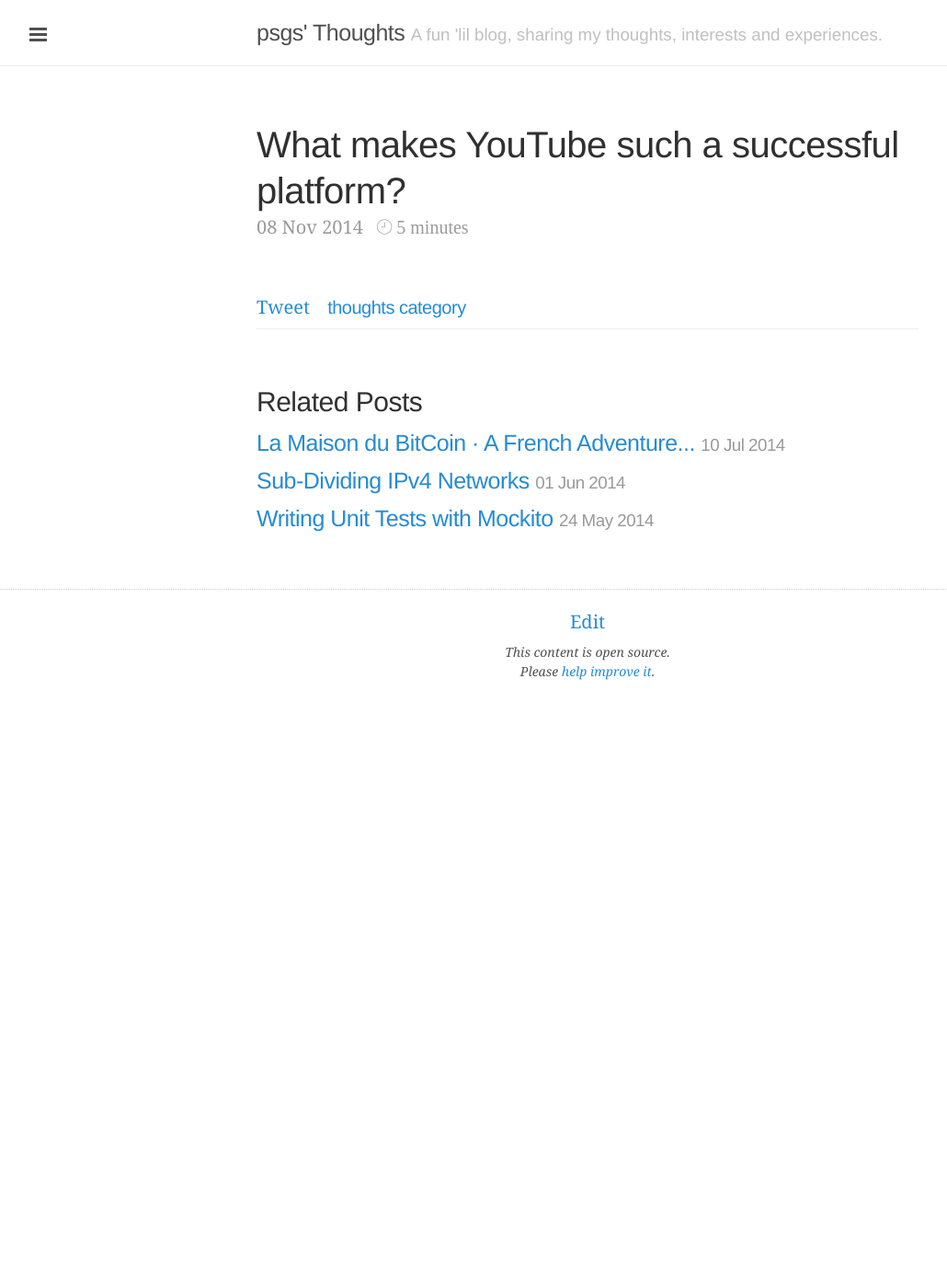
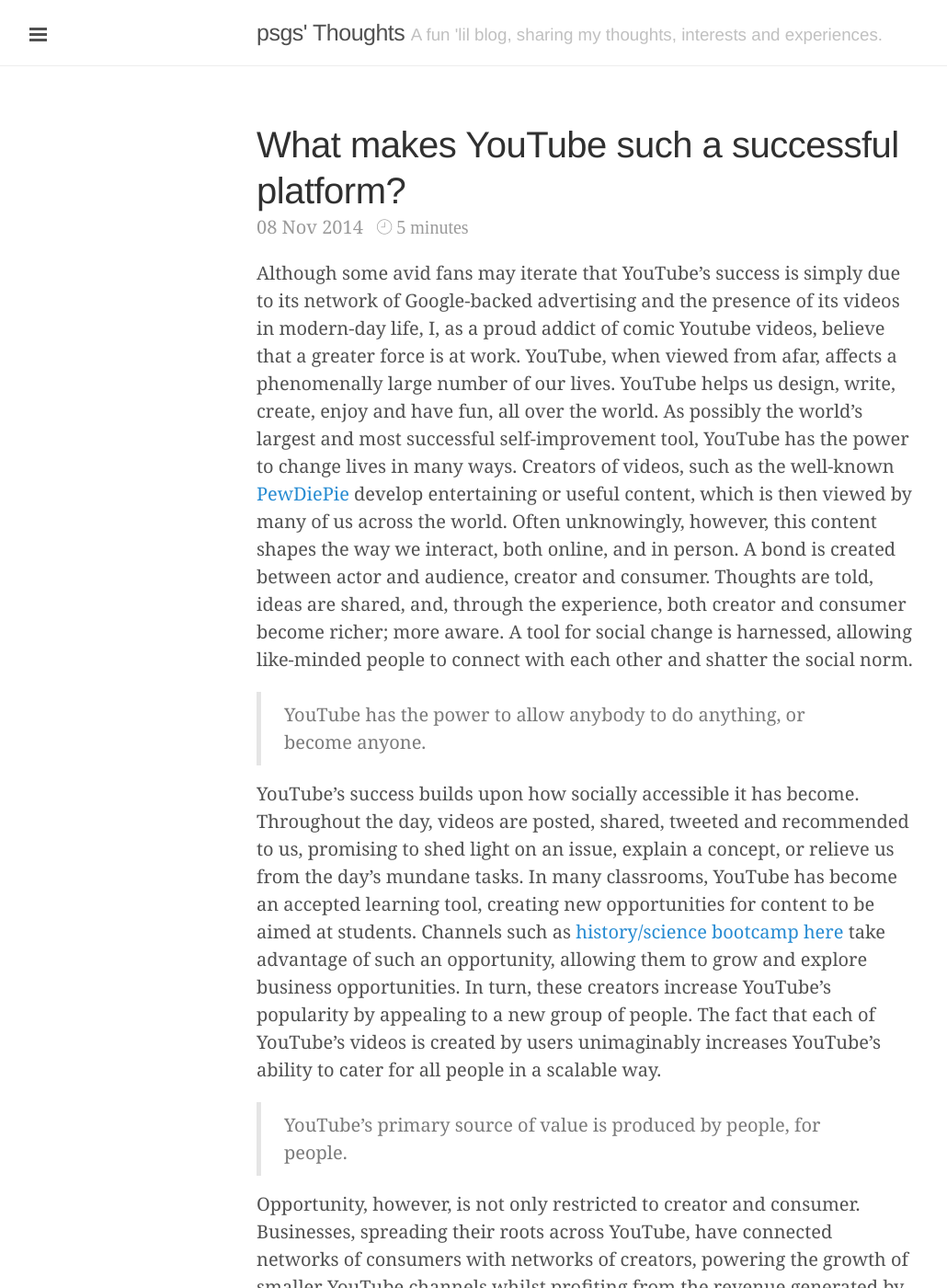
Before and after one commit to fpigerre/blog, a Jekyll site: the page built from _posts/2014-11-08-why-is-youtube-so-successful.md, in a window 1280 px wide and 1400 px high. Shown: the whole window at 92% size, without its empty margins (1-1031 px from the left). Built offline with Jekyll 4.4.1, drawn with Linux system fonts in a browser that asks for light colours; nearby versions of some CDN libraries; some web fonts are replaced; comment, search, counter and statistics services are not loaded; some of the changed text lies outside the part shown.

Commit message:
Add why-is-youtube-so-successful.md
Add 2014-11-08-why-is-youtube-so-successful.md. This commit relates to
issue #7.

```diff
--- a/_posts/2014-11-08-why-is-youtube-so-successful.md
+++ b/_posts/2014-11-08-why-is-youtube-so-successful.md
@@ -15,3 +15,27 @@
 reading-time: 5 minutes
 title: What makes YouTube such a successful platform?
 ---
+
+Although some avid fans may iterate that YouTube's success is simply due to its network of Google-backed advertising and the presence of its videos in modern-day life, I, as a proud addict of comic Youtube videos, believe that a greater force is at work.
+YouTube, when viewed from afar, affects a phenomenally large number of our lives.
+YouTube helps us design, write, create, enjoy and have fun, all over the world.
+As possibly the world's largest and most successful self-improvement tool, YouTube has the power to change lives in many ways.
+Creators of videos, such as the well-known [PewDiePie](https://www.youtube.com/PewDiePie) develop entertaining or useful content, which is then viewed by many of us across the world.
+Often unknowingly, however, this content shapes the way we interact, both online, and in person.
+A bond is created between actor and audience, creator and consumer. Thoughts are told, ideas are shared, and, through the experience, both creator and consumer become richer; more aware.
+A tool for social change is harnessed, allowing like-minded people to connect with each other and shatter the social norm.
+
+> YouTube has the power to allow anybody to do anything, or become anyone.
+
+YouTube's success builds upon how socially accessible it has become. Throughout the day, videos are posted, shared, tweeted and recommended to us, promising to shed light on an issue, explain a concept, or relieve us from the day's mundane tasks.
+In many classrooms, YouTube has become an accepted learning tool, creating new opportunities for content to be aimed at students.
+Channels such as [history/science bootcamp here]() take advantage of such an opportunity, allowing them to grow and explore business opportunities. In turn, these creators increase YouTube's popularity by appealing to a new group of people.
+The fact that each of YouTube's videos is created by users unimaginably increases YouTube's ability to cater for all people in a scalable way.
+
+> YouTube's primary source of value is produced by people, for people.
+
+Opportunity, however, is not only restricted to creator and consumer. Businesses, spreading their roots across YouTube, have connected networks of consumers with networks of creators, powering the growth of smaller YouTube channels whilst profiting from the revenue generated by such. In this sense, a form of dual opportunity, between creator and business is formed.
+Creators are able to benefit from the resources of a corporate organisation; both parties are then able to benefit from the creator's advertising revenue and exposure to views.
+
+YouTube takes an idea that is quite ordinary and turns it into something life-changing. An idea as simple as self-expression is harnessed, projected across the internet, and made available for countless viewers to interpret and explore.
+Inspiration for the latest life-saving technology, motivation to change the world and the opportunity to improve one's abilities could all be fruits of such an interaction. *What could you do with such an opportunity?*
```
